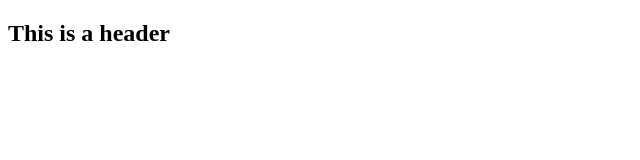
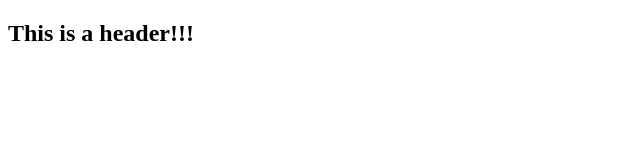
Before and after one commit to thomas1117/example-test, a plain HTML site: page index.html in a window 1280 px wide. Shown: the full height of the page, 0-640 px from the left. Drawn offline with Linux system fonts and the light colour scheme.

Commit message:
add exclamation

```diff
--- a/index.html
+++ b/index.html
@@ -6,6 +6,6 @@
     <title>Document</title>
 </head>
 <body>
-    <h2>This is a header</h2>
+    <h2>This is a header!!!</h2>
 </body>
 </html>
```
